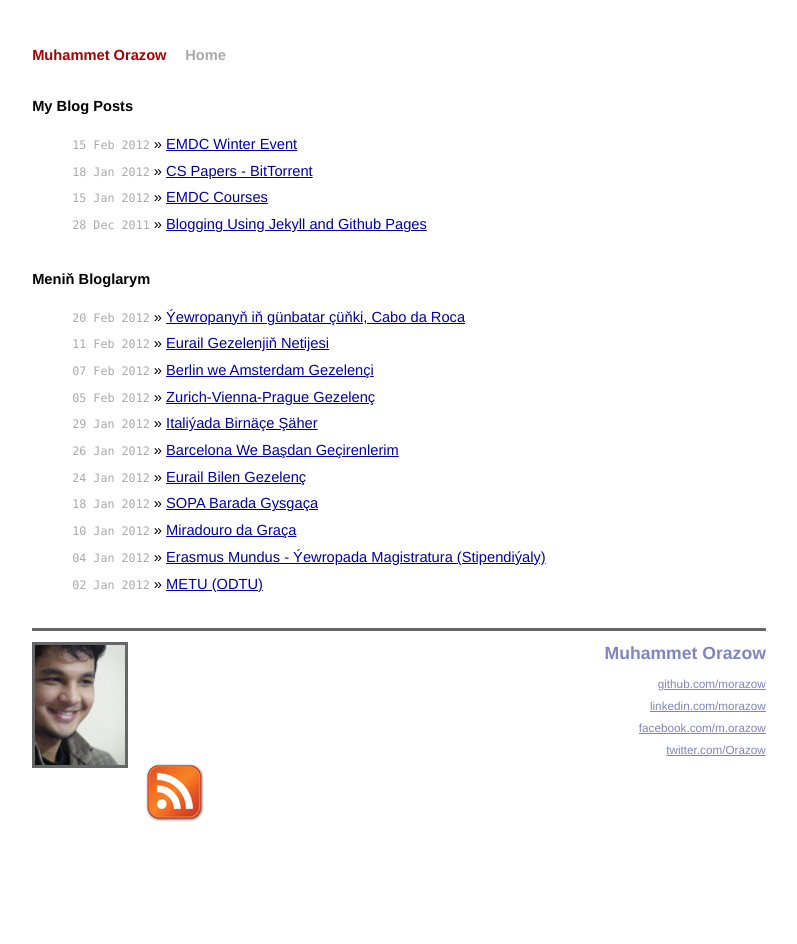
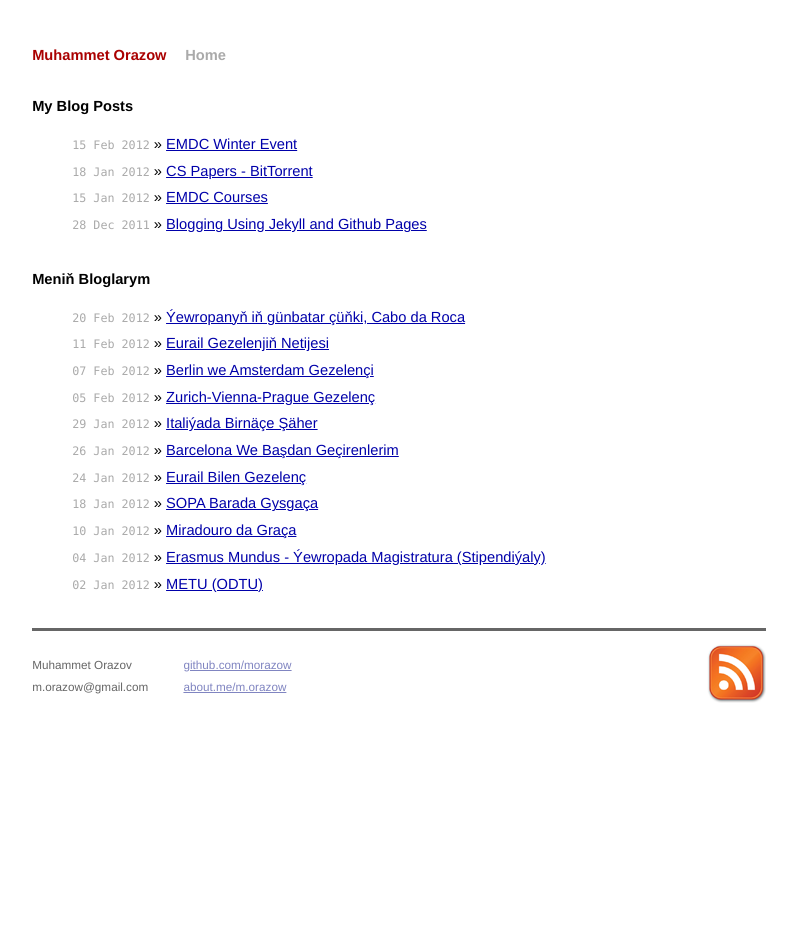
Before and after one commit to morazow/blog.morazow.com, a Jekyll site: the page built from index.html, in a window 1280 px wide. Shown: the whole page, without its empty margins (241-1038 px from the left). Built offline with Jekyll 4.4.1, drawn with Linux system fonts in a browser that asks for light colours; Markdown is read by kramdown in place of the engine named in the settings.

Commit message:
corrections

```diff
--- a/_layouts/default.html
+++ b/_layouts/default.html
@@ -40,19 +40,26 @@
 	  {{ content }}
 
 	  <div class="footer">
-              <div class="contact">
-                  <img class="portrait" src="/images/morazow.png"/>
-                  <div class="title"><a href="/">Muhammet Orazow</a></div>
+	      <div class="contact">
+      		<p>
+        	Muhammet Orazov<br />
+        	m.orazow@gmail.com
+      		</p>
+    		</div>
+
+		<div class="contact">
+                  <!-- img class="portrait" src="/images/morazow.png"/ -->
+                  <p>
                   <a href="http://github.com/morazow/">github.com/morazow</a><br />
-                  <a href="http://www.linkedin.com/in/morazow/">linkedin.com/morazow</a><br />
-                  <a href="http://facebook.com/m.orazow/">facebook.com/m.orazow</a><br />
-                  <a href="http://twitter.com/Orazow/">twitter.com/Orazow</a>
+		  <a href="https://about.me/m.orazow/">about.me/m.orazow</a>
+		  </p>
 		</div>
-	      <div class="rss">
-      	<a href="http://feeds.feedburner.com/morazow">
+
+ 		<div class="rss">
+      		<a href="http://feeds.feedburner.com/morazow">
         	<img src="/images/rss.png" alt="Subscribe to RSS Feed" />
-      	</a>
-    	</div>
+      		</a>
+    		</div>
 	</div>
     </div>
 
--- a/css/screen.css
+++ b/css/screen.css
@@ -127,23 +127,33 @@ ul.posts span {
    float: left;
 }
 
-/*
+
 .site .footer {
 	font-size: 80%;
 	color: #666;
 	border-top: 4px solid #eee
 	margin-top: 2em;
 	overflow: hidden;
-}*/
+}
 
 .site .footer .contact {
-/*	float: left;
-	margin-right: 3em;*/
-        text-align:right;
+	float: left;
+	margin-right: 3em;
+        /*text-align:right;*/
 }
 
 .site .footer .contact a {
 	color: #8085C1;
+}
+
+.site .footer .rss {
+      margin-top: 0em;
+      margin-right: -.2em;
+      float: right;
+}
+
+.site .footer .rss img {
+        border: 0;
 }
 
 
```
